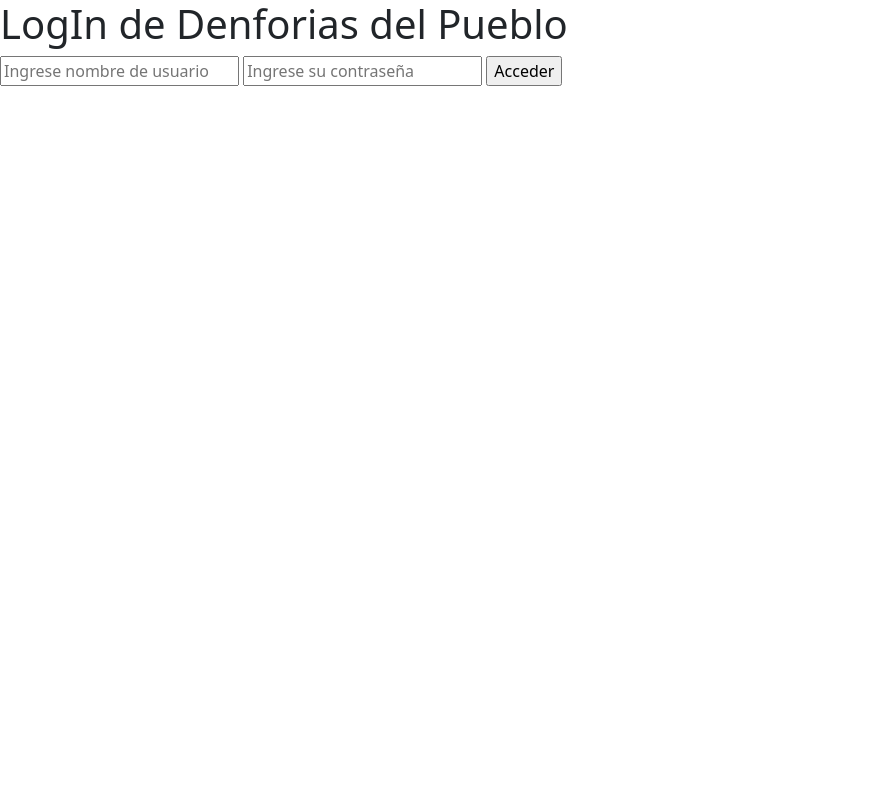
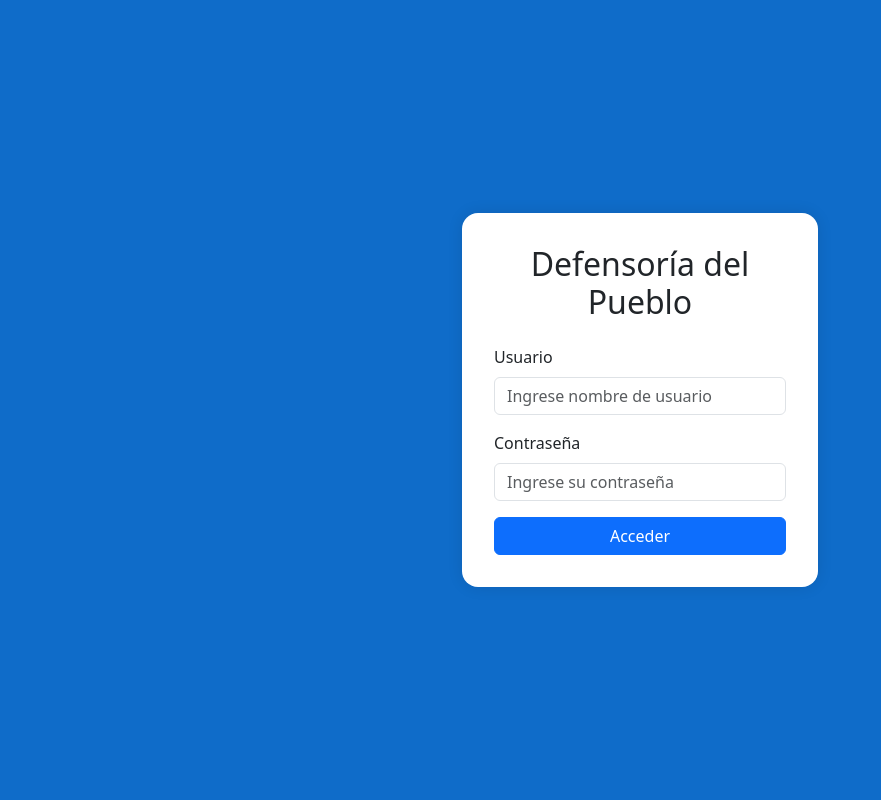
Before and after one commit to JuanCruzManzo/backDefensoria, a PHP site: page /login.php in a window 1280 px wide. Shown: the whole page, without its empty margins (0-881 px from the left). Run offline with PHP 8.4, Linux system fonts and the light colour scheme.

Commit message:
LogIn Visual Sin Logica

```diff
--- /dev/null
+++ b/login/estilos.css
@@ -0,0 +1,10 @@
+body {
+  background-color: #0f6cc9;
+}
+
+.login-box {
+  background: #ffffff;
+  padding: 2rem;
+  border-radius: 1rem;
+  box-shadow: 0 0 15px rgba(0, 0, 0, 0.1);
+}
--- a/login/login.php
+++ b/login/login.php
@@ -9,15 +9,30 @@ include("../conexion/conexion.php");
     <meta name="viewport" content="width=device-width, initial-scale=1">
     <title>LogIn Defensoria</title>
     <link href="https://cdn.jsdelivr.net/npm/bootstrap@5.3.7/dist/css/bootstrap.min.css" rel="stylesheet" integrity="sha384-LN+7fdVzj6u52u30Kp6M/trliBMCMKTyK833zpbD+pXdCLuTusPj697FH4R/5mcr" crossorigin="anonymous">
+    <link rel="stylesheet" href="estilos.css">
   </head>
-  <body>
-      <div class="login-container">
-        <h1>LogIn de Denforias del Pueblo</h1>
-        <form action="../principal/principal.php" method="post">
-            <input type="text" name="username" placeholder="Ingrese nombre de usuario" required>
-            <input type="password" name="password" placeholder="Ingrese su contraseña" required>
-            <input type="submit" value="Acceder">
-        </form>
+ <body>
+    <div class="container vh-100">
+      <div class="row h-100 justify-content-center align-items-center">
+        <div class="col-12 col-sm-8 col-md-6 col-lg-4">
+          <div class="login-box">
+            <h2 class="text-center mb-4">Defensoría del Pueblo</h2>
+            <form action="../principal/principal.php" method="post">
+              <div class="mb-3">
+                <label for="username" class="form-label">Usuario</label>
+                <input type="text" name="username" id="username" class="form-control" placeholder="Ingrese nombre de usuario" required>
+              </div>
+              <div class="mb-3">
+                <label for="password" class="form-label">Contraseña</label>
+                <input type="password" name="password" id="password" class="form-control" placeholder="Ingrese su contraseña" required>
+              </div>
+              <div class="d-grid">
+                <button type="submit" class="btn btn-primary">Acceder</button>
+              </div>
+            </form>
+          </div>
+        </div>
+      </div>
     </div>
     <script src="https://cdn.jsdelivr.net/npm/bootstrap@5.3.7/dist/js/bootstrap.bundle.min.js" integrity="sha384-ndDqU0Gzau9qJ1lfW4pNLlhNTkCfHzAVBReH9diLvGRem5+R9g2FzA8ZGN954O5Q" crossorigin="anonymous"></script>
   </body>
```
